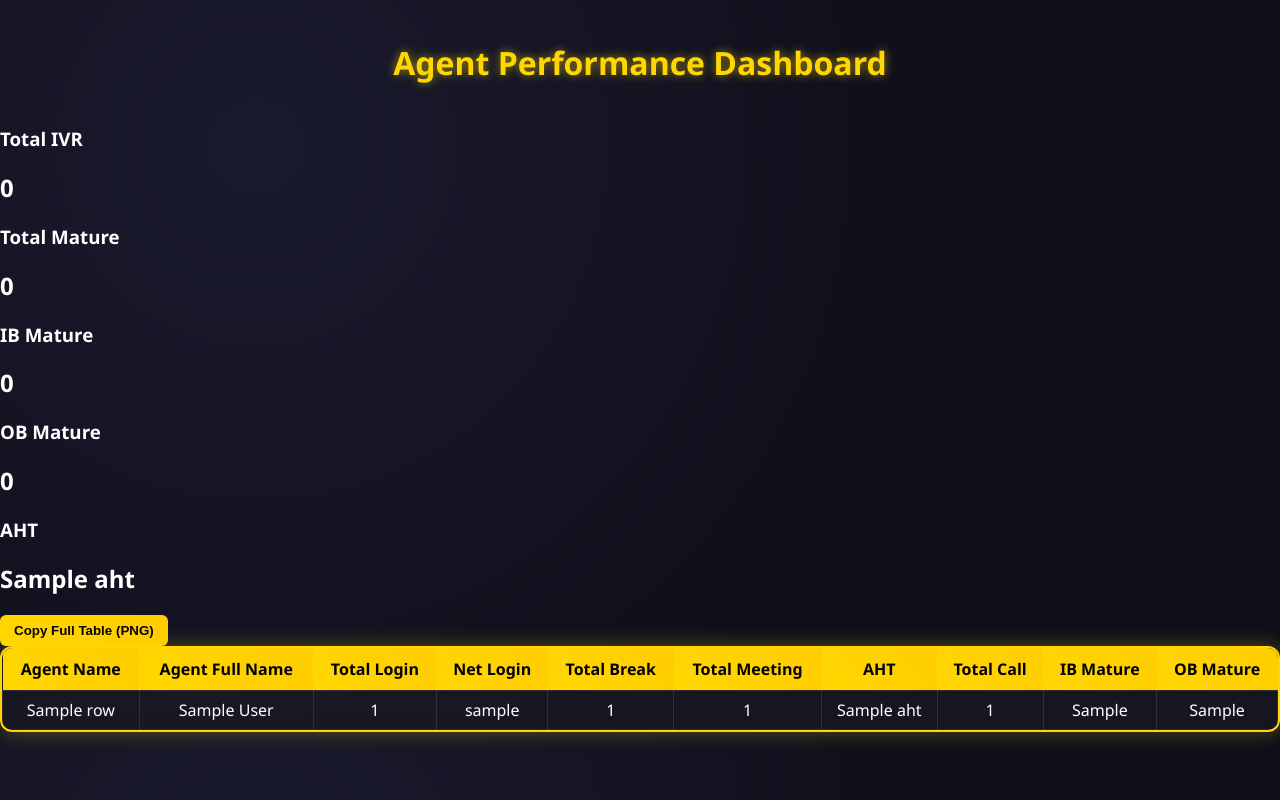
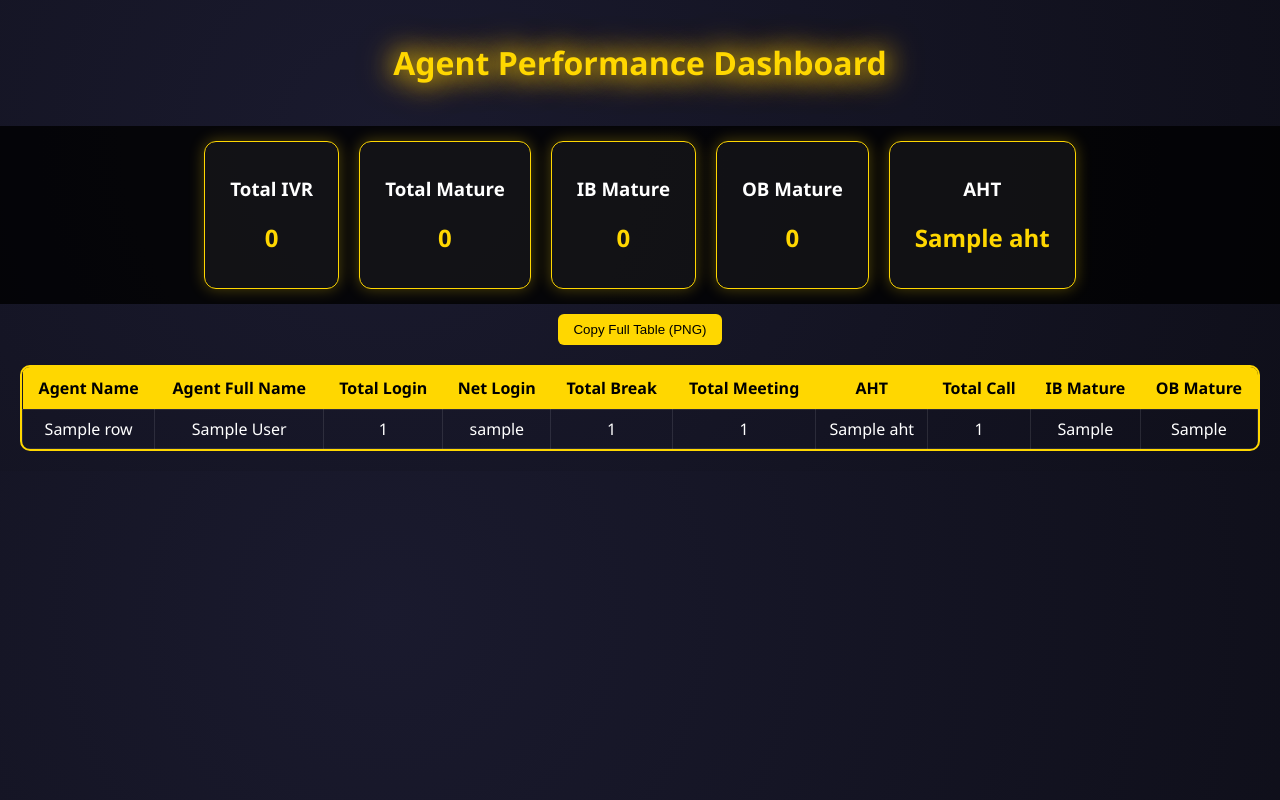
Before and after one commit to Viratmalakar/apr-report, a Flask app: template templates/dashboard.html in a window 1280 px wide. Run offline with Flask 3, Linux system fonts and the light colour scheme; the template is opened without the code that fills it: most values are stand-ins (such as "Sample title", 1, 10 or a date in 2020).

Commit message:
Refactor CSS styles for improved layout and effects

```diff
--- a/static/style.css
+++ b/static/style.css
@@ -1,60 +1,70 @@
 body {
     margin: 0;
     font-family: 'Segoe UI', sans-serif;
-    background: radial-gradient(circle at 20% 20%, #1a1a2e, #0f0f1a 60%);
+    background: radial-gradient(circle at 30% 30%, #1a1a2e, #0f0f1a);
     color: white;
 }
 
-/* HEADER */
-h1 {
+/* Animated Header */
+.animated-header {
     text-align: center;
     padding: 20px;
     color: gold;
-    text-shadow: 0 0 10px rgba(255,215,0,0.6);
+    animation: glow 2s infinite alternate;
 }
 
-/* TABLE CONTAINER */
+@keyframes glow {
+    from { text-shadow: 0 0 10px gold; }
+    to { text-shadow: 0 0 25px gold, 0 0 40px orange; }
+}
+
+/* Sticky Summary */
+.summary-section {
+    display: flex;
+    justify-content: center;
+    gap: 20px;
+    position: sticky;
+    top: 0;
+    background: rgba(0,0,0,0.8);
+    padding: 15px;
+    z-index: 100;
+}
+
+.card {
+    background: rgba(255,255,255,0.05);
+    border: 1px solid gold;
+    padding: 15px 25px;
+    border-radius: 12px;
+    text-align: center;
+    box-shadow: 0 0 15px rgba(255,215,0,0.3);
+}
+
+.card h2 {
+    color: gold;
+}
+
+/* Table */
 .table-container {
     max-height: 500px;
     overflow-y: auto;
+    margin: 20px;
     border: 2px solid gold;
-    border-radius: 12px;
-    box-shadow: 0 0 20px rgba(255,215,0,0.3);
-    background: rgba(255,255,255,0.03);
-    backdrop-filter: blur(8px);
-}
-
-/* SMOOTH SCROLLBAR */
-.table-container::-webkit-scrollbar {
-    width: 8px;
-}
-
-.table-container::-webkit-scrollbar-track {
-    background: rgba(255,255,255,0.05);
-}
-
-.table-container::-webkit-scrollbar-thumb {
-    background: gold;
     border-radius: 10px;
 }
 
-/* TABLE */
 table {
     width: 100%;
     border-collapse: collapse;
 }
 
-/* HEADER */
 th {
-    background: linear-gradient(45deg, gold, #ffcc00);
+    background: gold;
     color: black;
     padding: 10px;
-    font-weight: bold;
     position: sticky;
     top: 0;
 }
 
-/* CELLS */
 td {
     padding: 8px;
     border: 1px solid rgba(255,255,255,0.1);
@@ -62,34 +72,31 @@ td {
     transition: 0.3s;
 }
 
-/* ROW HOVER */
+/* 3D Row Hover */
 tr:hover {
+    transform: perspective(800px) rotateX(2deg) scale(1.01);
     background: rgba(255,215,0,0.1);
-    transform: scale(1.01);
 }
 
-/* GREEN HIGHLIGHT */
+/* Conditional Colors */
 .green-cell {
-    background: rgba(0,255,0,0.25);
-    box-shadow: inset 0 0 8px rgba(0,255,0,0.6);
+    background: rgba(0,255,0,0.3);
 }
 
-/* RED HIGHLIGHT */
 .red-cell {
-    background: rgba(255,0,0,0.25);
-    box-shadow: inset 0 0 8px rgba(255,0,0,0.6);
+    background: rgba(255,0,0,0.3);
 }
 
-/* BUTTONS */
+/* Buttons */
 button {
-    background: linear-gradient(45deg, gold, #ffcc00);
+    background: gold;
     border: none;
-    padding: 8px 14px;
+    padding: 8px 15px;
     border-radius: 6px;
     cursor: pointer;
-    font-weight: bold;
 }
 
-button:hover {
-    transform: scale(1.05);
+.top-buttons {
+    text-align: center;
+    margin: 10px;
 }
```
